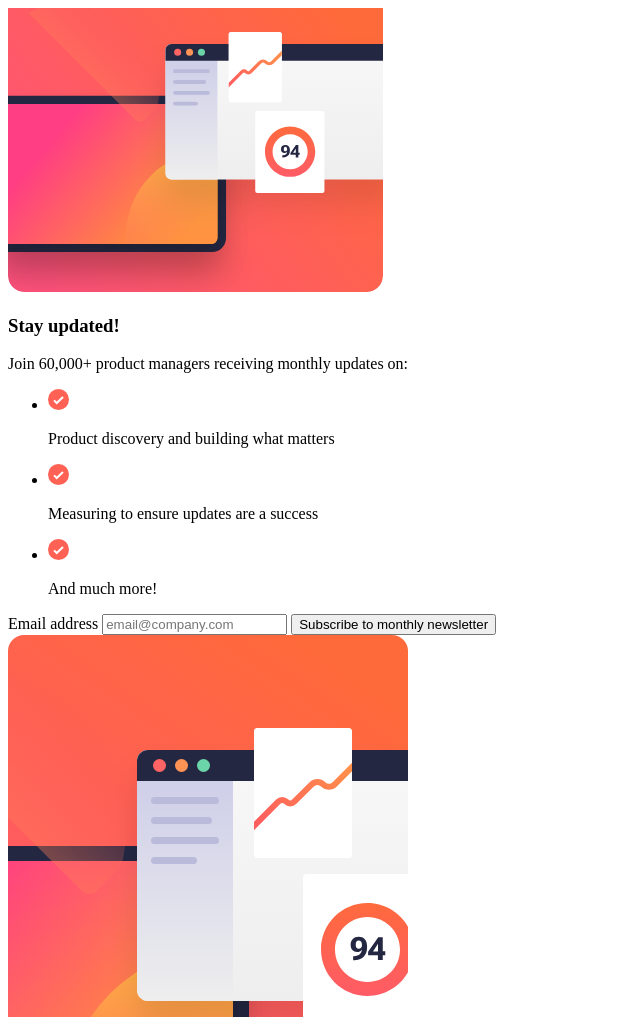
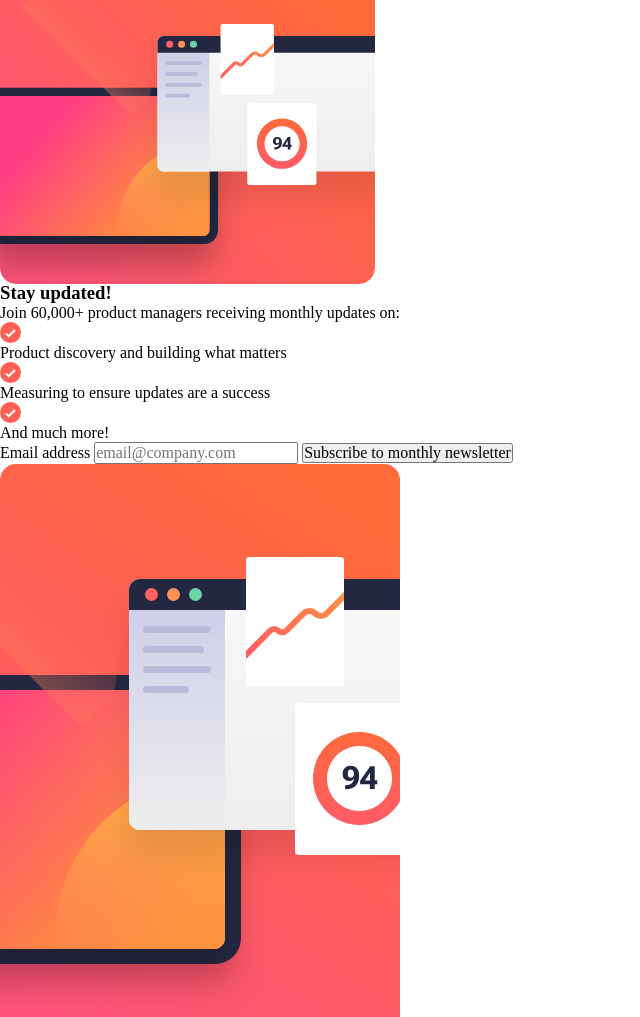
Before and after one commit to nvalline/fm-newsletter-sign-up-success, a plain HTML site: page index.html in a window 1280 px wide. Shown: the top 1017 px of the page, without its empty margins (0-640 px from the left). Drawn offline with Linux system fonts and the light colour scheme.

Commit message:
added CSS reset & vars

```diff
--- a/index.html
+++ b/index.html
@@ -15,6 +15,8 @@
 		<title>
 			Frontend Mentor | Newsletter sign-up form with success message
 		</title>
+
+		<link rel="stylesheet" href="./styles.css" />
 	</head>
 	<body>
 		<main>
--- /dev/null
+++ b/styles.css
@@ -0,0 +1,2 @@
+@import url('./styles/reset.css');
+@import url('./styles/variables.css');
--- /dev/null
+++ b/styles/reset.css
@@ -0,0 +1,81 @@
+/* Box sizing rules */
+*,
+*::before,
+*::after {
+	box-sizing: border-box;
+}
+
+/* Prevent font size inflation */
+html {
+	-moz-text-size-adjust: none;
+	-webkit-text-size-adjust: none;
+	text-size-adjust: none;
+}
+
+/* Remove Default Spacing */
+* {
+	margin: 0;
+	padding: 0;
+}
+
+/* Remove list styles on ul, ol elements with a list role, which suggests default styling will be removed */
+ul[role='list'],
+ol[role='list'] {
+	list-style: none;
+}
+
+/* Set core body defaults */
+body {
+	min-height: 100vh;
+	line-height: 1.2;
+}
+
+/* Set shorter line heights on headings and interactive elements */
+h1,
+h2,
+h3,
+h4,
+button,
+input,
+label {
+	line-height: 1;
+}
+
+/* Balance text wrapping on headings */
+h1,
+h2,
+h3,
+h4 {
+	text-wrap: balance;
+}
+
+/* A elements that don't have a class get default styles */
+a:not([class]) {
+	text-decoration-skip-ink: auto;
+	color: currentColor;
+}
+
+/* Make images easier to work with */
+img,
+picture {
+	display: block;
+}
+
+/* Inherit fonts for inputs and buttons */
+input,
+button,
+textarea,
+select {
+	font-family: inherit;
+	font-size: inherit;
+}
+
+/* Make sure textareas without a rows attribute are not tiny */
+textarea:not([rows]) {
+	min-height: 10em;
+}
+
+/* Anything that has been anchored to should have extra scroll margin */
+:target {
+	scroll-margin-block: 5ex;
+}
--- /dev/null
+++ b/styles/variables.css
@@ -0,0 +1,39 @@
+@font-face {
+	font-family: 'Roboto';
+	src: url('../assets/fonts/Roboto-Regular.ttf');
+	font-weight: 400;
+}
+
+@font-face {
+	font-family: 'Roboto';
+	src: url('../assets/fonts/Roboto-Bold.ttf');
+	font-weight: 700;
+}
+
+:root {
+	/* ----- Colors ----- */
+
+	/* Primary */
+	--clr-tomato: hsl(4, 100%, 67%);
+
+	/* Neutral */
+	--clr-darkSlateGray: hsl(234, 29%, 20%);
+	--clr-charcoalGray: hsl(235, 18%, 26%);
+	--clr-gray: hsl(231, 7%, 60%);
+	--clr-white: hsl(0, 0%, 100%);
+
+	/* ----- Typography ----- */
+
+	/* Font Families */
+	--ff-primary: 'Roboto', sans-serif;
+
+	/* Font Size */
+	--fs-heading-lg: 3.5rem;
+	--fs-heading-sm: 2.5rem;
+	--fs-body-lg: 1rem;
+	--fs-body-sm: 0.75rem;
+
+	/* Font Weight */
+	--fw-regular: 400;
+	--fw-bold: 700;
+}
```
